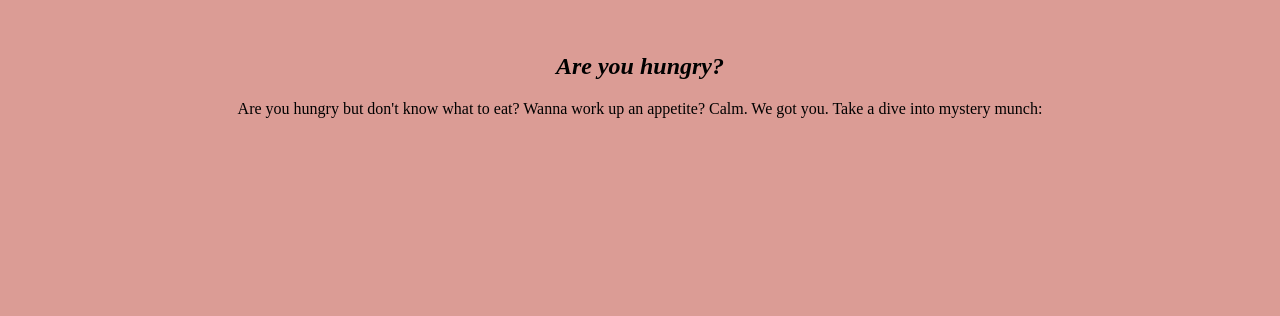
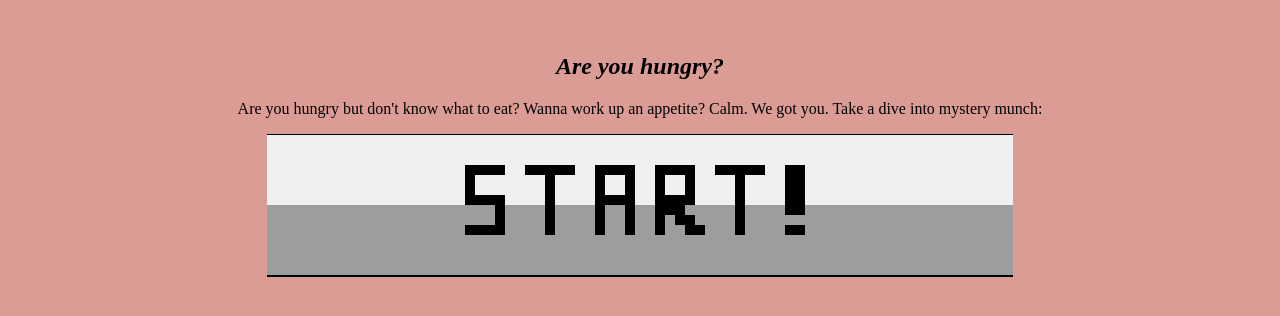
Before and after one commit to DeksanSayid/Mystery_munch, a plain HTML site: page index.html in a window 1280 px wide. Shown: the part 286-602 px from the top of the page. Drawn offline with Linux system fonts and the light colour scheme.

Commit message:
Added 'start' button (in image)

```diff
--- a/index.html
+++ b/index.html
@@ -26,4 +26,7 @@
   <p>Are you hungry but don't know what to eat? Wanna work up an appetite? Calm. We got you. Take a dive into mystery munch: </p>
 
 
+
+  <input type="image" src="start.png" name="saveForm" class="btTxt submit" id="saveForm" />
+
 </body>
```
Also changed, not shown: start.png (added).
